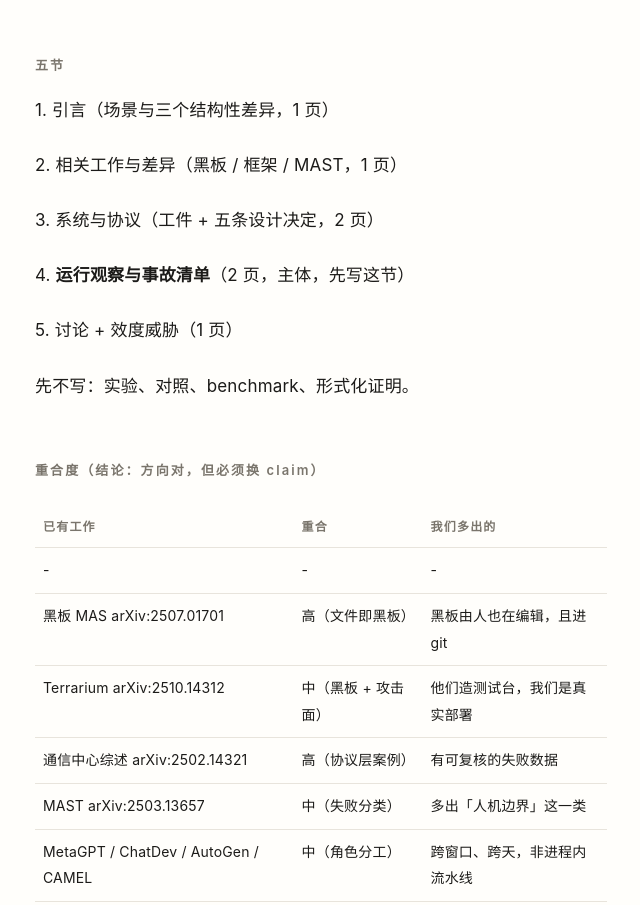
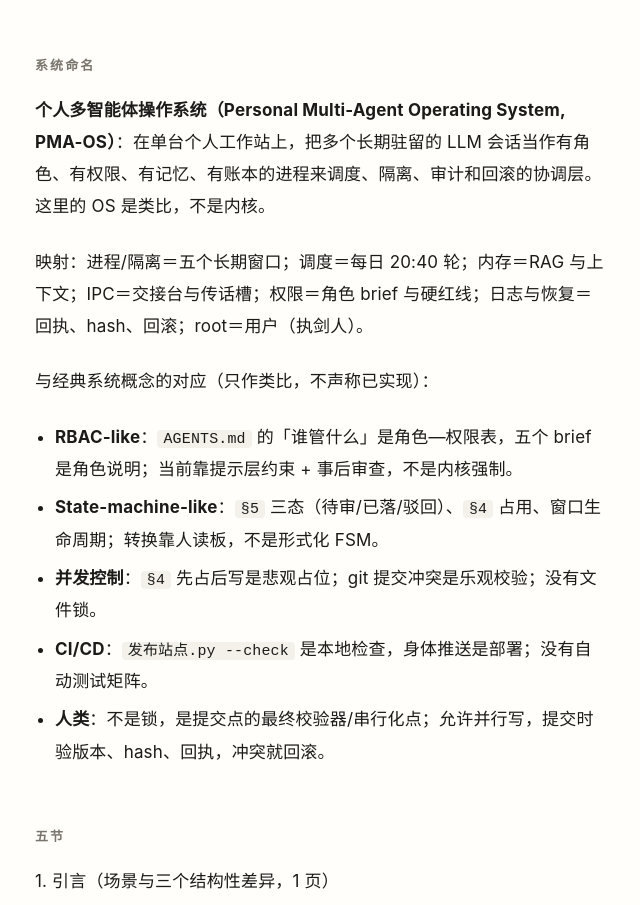
Before and after one commit to yuanzhoulv596767/pailuo-daily, a plain HTML site: page paper.html in a window 1280 px wide. Shown: the part 1277-2182 px from the top of the page, without its empty margins (319-959 px from the left). Drawn offline with Linux system fonts and the light colour scheme.

Commit message:
公开站点：2026-11-17 19:24 自动更新

```diff
--- a/paper.html
+++ b/paper.html
@@ -112,6 +112,17 @@ footer{margin-top:80px;padding-top:22px;border-top:1px solid var(--line);color:v
 <p>1. 一种<b>部署形态</b>的观察：真实工作站、跨天驻留、五角色、纯文本工件 + git 对账，以及「生成 → 校验 → 回滚 → 公开」的代价链</p>
 <p>2. 一份<b>事故 → 条文 → 可核验代价</b>的转化清单，补 MAST 缺的一块：<b>人—agent 边界类失败</b>；单列<b>认知固化</b>类失败（同因复发、旧记忆误用、规则只增不减、指标替代目标）</p>
 <p>3. 一组可复位的<b>设计原则</b>：单槽邮箱、结论/明细分家、用户即锁、报错落点三分；以及四条抗固化检查（预测—结果、同因单列、允许不知道、回滚）</p>
+<h2>系统命名</h2>
+<p><b>个人多智能体操作系统（Personal Multi-Agent Operating System, PMA-OS）</b>：在单台个人工作站上，把多个长期驻留的 LLM 会话当作有角色、有权限、有记忆、有账本的进程来调度、隔离、审计和回滚的协调层。这里的 OS 是类比，不是内核。</p>
+<p>映射：进程/隔离＝五个长期窗口；调度＝每日 20:40 轮；内存＝RAG 与上下文；IPC＝交接台与传话槽；权限＝角色 brief 与硬红线；日志与恢复＝回执、hash、回滚；root＝用户（执剑人）。</p>
+<p>与经典系统概念的对应（只作类比，不声称已实现）：</p>
+<ul>
+<li><b>RBAC-like</b>：<code>AGENTS.md</code> 的「谁管什么」是角色—权限表，五个 brief 是角色说明；当前靠提示层约束 + 事后审查，不是内核强制。</li>
+<li><b>State-machine-like</b>：<code>§5</code> 三态（待审/已落/驳回）、<code>§4</code> 占用、窗口生命周期；转换靠人读板，不是形式化 FSM。</li>
+<li><b>并发控制</b>：<code>§4</code> 先占后写是悲观占位；git 提交冲突是乐观校验；没有文件锁。</li>
+<li><b>CI/CD</b>：<code>发布站点.py --check</code> 是本地检查，身体推送是部署；没有自动测试矩阵。</li>
+<li><b>人类</b>：不是锁，是提交点的最终校验器/串行化点；允许并行写，提交时验版本、hash、回执，冲突就回滚。</li>
+</ul>
 <h2>五节</h2>
 <p>1. 引言（场景与三个结构性差异，1 页）</p>
 <p>2. 相关工作与差异（黑板 / 框架 / MAST，1 页）</p>
```
